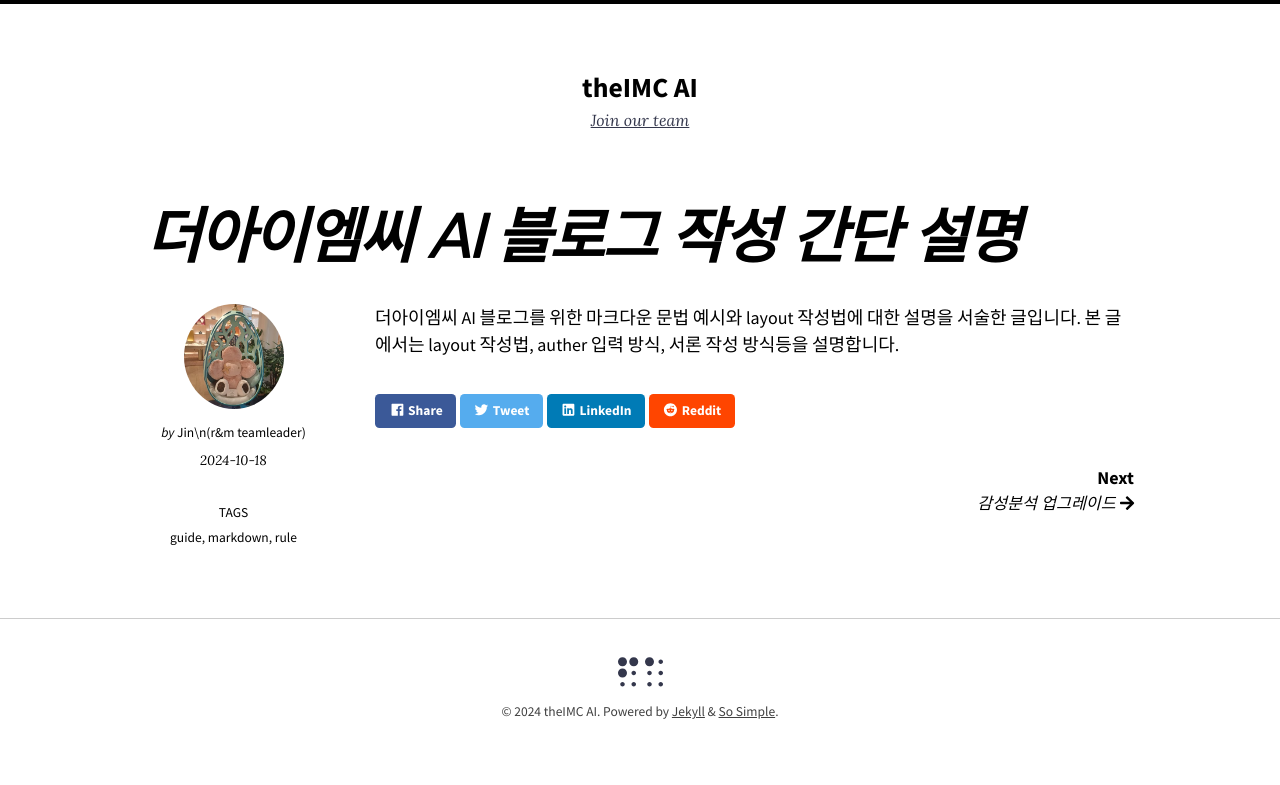
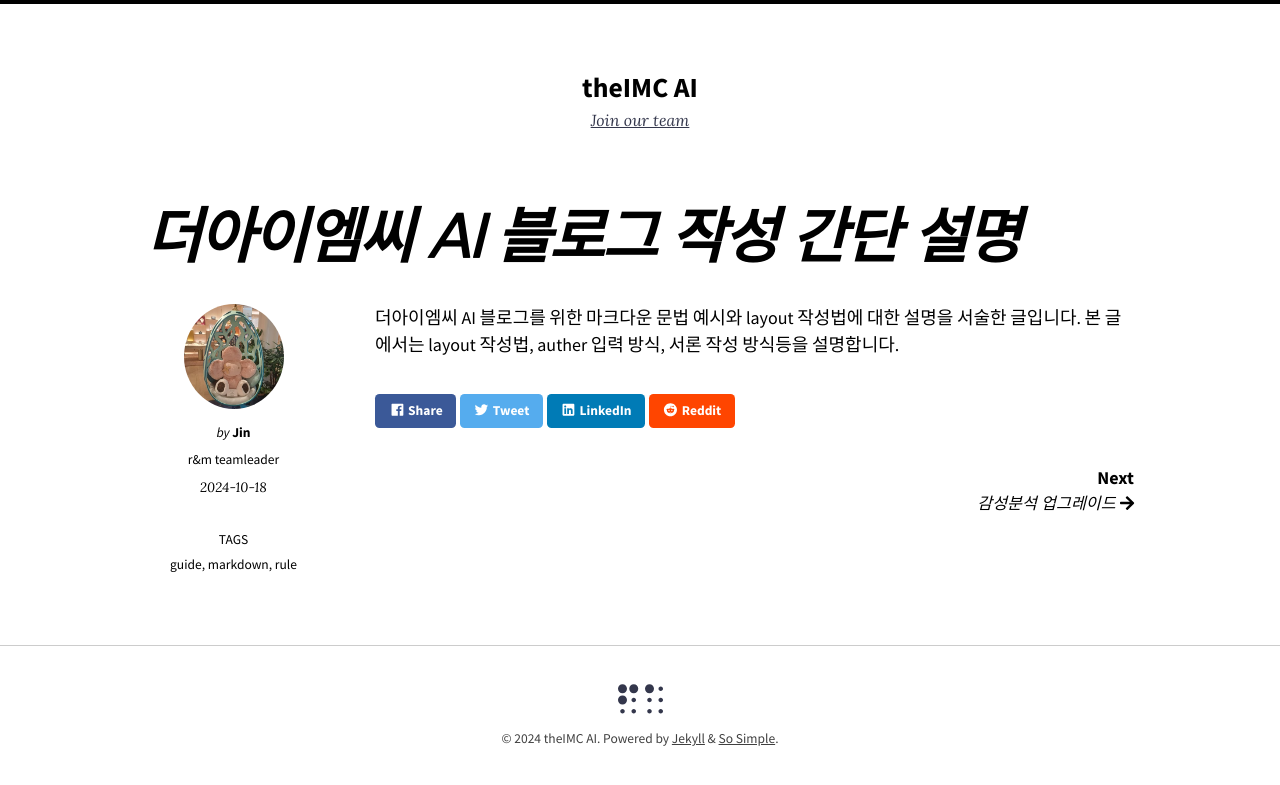
Before and after one commit to hjjson/hjjson.github.io, a Jekyll site: the page built from _posts/2024-10-18-guide-for-blog-write.markdown, in a window 1280 px wide. Shown: the top 785 px of the page. Built offline with Jekyll 4.4.1, drawn with Linux system fonts in a browser that asks for light colours; nearby versions of some CDN libraries.

Commit message:
description layout add on post

```diff
--- a/_data/authors.yml
+++ b/_data/authors.yml
@@ -2,8 +2,9 @@
 # Remove file or replace with your own
 
 Jin:
-  name: Jin\n(r&m teamleader)
+  name: Jin
   picture: /images/jin/jin_profile.jpg
+  description: r&m teamleader
 
 Cornelius Fiddlebone:
   name: Cornelius Fiddlebone
--- a/_includes/page-author.html
+++ b/_includes/page-author.html
@@ -14,8 +14,13 @@
   <div class="author-info">
     {%- if author.name -%}
       <div class="author-name">
-        {% if site.data.text[site.locale].by %}<em>{{ site.data.text[site.locale].by }}</em> {% endif %}<span class="p-name">{{ author.name }}</span>
+        {% if site.data.text[site.locale].by %}<em>{{ site.data.text[site.locale].by }}</em> {% endif %}<span class="p-name"><b>{{ author.name }}</b></span>
       </div>
+    {%- endif -%}
+    {%- if author.description -%}
+    <div class="author-name">
+      <span class="p-name">{{ author.description }}</span>
+    </div>
     {%- endif -%}
     {%- if author.links -%}
       <ul class="author-links">
```
Also changed, not shown: README.md.
